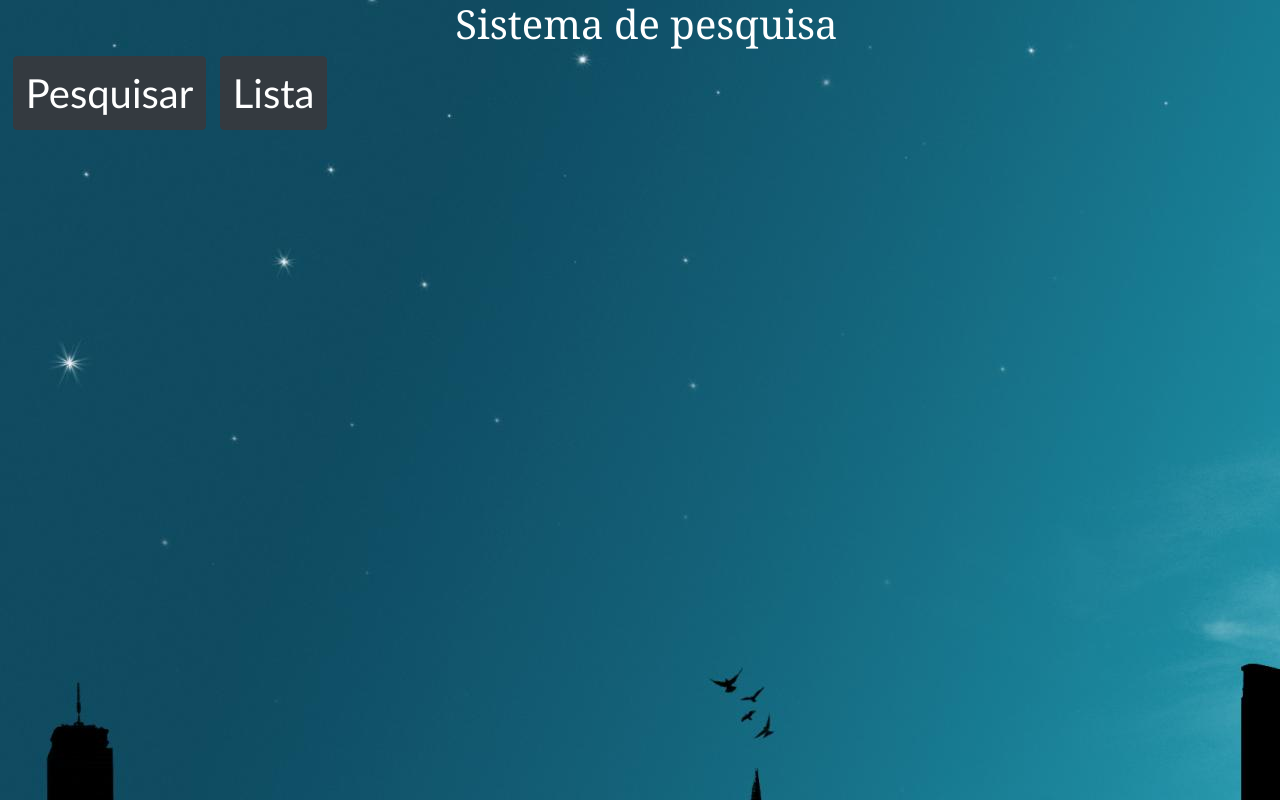
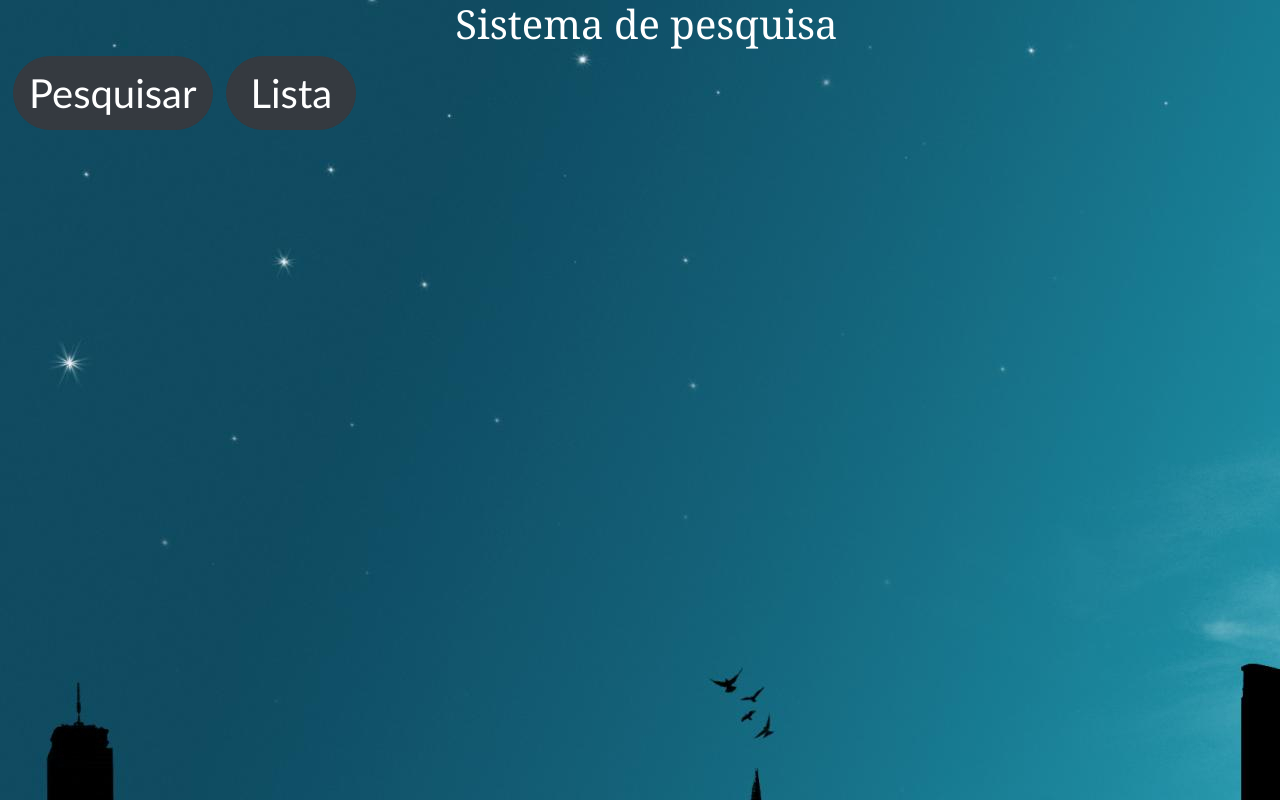
Before and after one commit to ZeMatheusDev/desafio-da-mesha, an Angular app: page / in a window 1280 px wide. Built offline with nearby package versions, Linux system fonts and the light colour scheme.

Commit message:
style buttons app

```diff
--- a/src/app/app.component.html
+++ b/src/app/app.component.html
@@ -4,9 +4,9 @@
     <div style="margin-left:1%">
         <h1 class="content" style="text-align: center; color: white; font-family:Cambria, Cochin, Georgia, Times, 'Times New Roman', serif; margin-top: 0;">Sistema de pesquisa</h1>
 
-        <a style="font-size: 40px; font-family: 'Gill Sans', 'Gill Sans MT', Calibri, 'Trebuchet MS', sans-serif;" class="btn btn-dark" href="pesquisa">Pesquisar</a>
+        <a style="font-size: 40px; font-family: 'Gill Sans', 'Gill Sans MT', Calibri, 'Trebuchet MS', sans-serif; border-radius: 40px; width: 200px;" class="btn btn-dark" href="pesquisa">Pesquisar</a>
         &nbsp;
-        <a style="font-size: 40px; font-family: 'Gill Sans', 'Gill Sans MT', Calibri, 'Trebuchet MS', sans-serif" class="btn btn-dark" href="listagem">Lista</a>
+        <a style="font-size: 40px; font-family: 'Gill Sans', 'Gill Sans MT', Calibri, 'Trebuchet MS', sans-serif; border-radius: 40px; width: 130px;" class="btn btn-dark" href="listagem">Lista</a>
         </div>
 
  <br>
```
